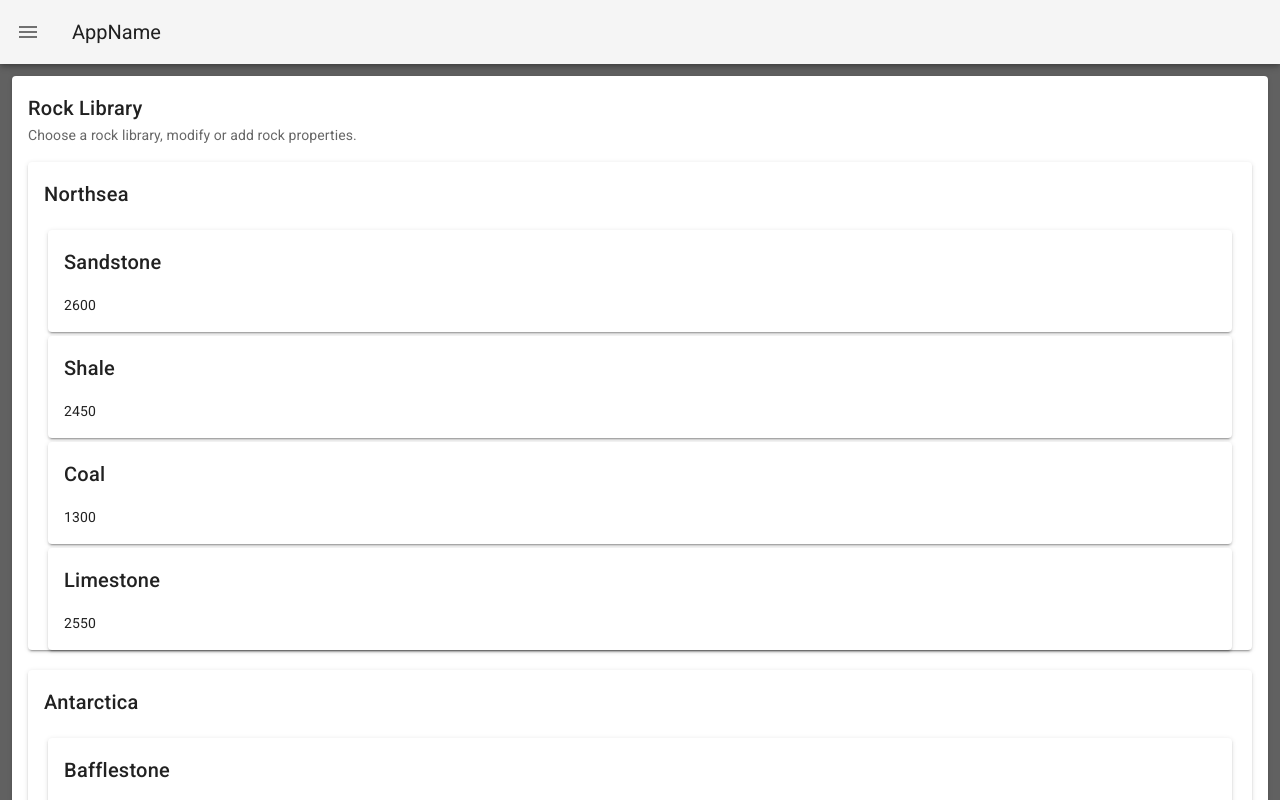
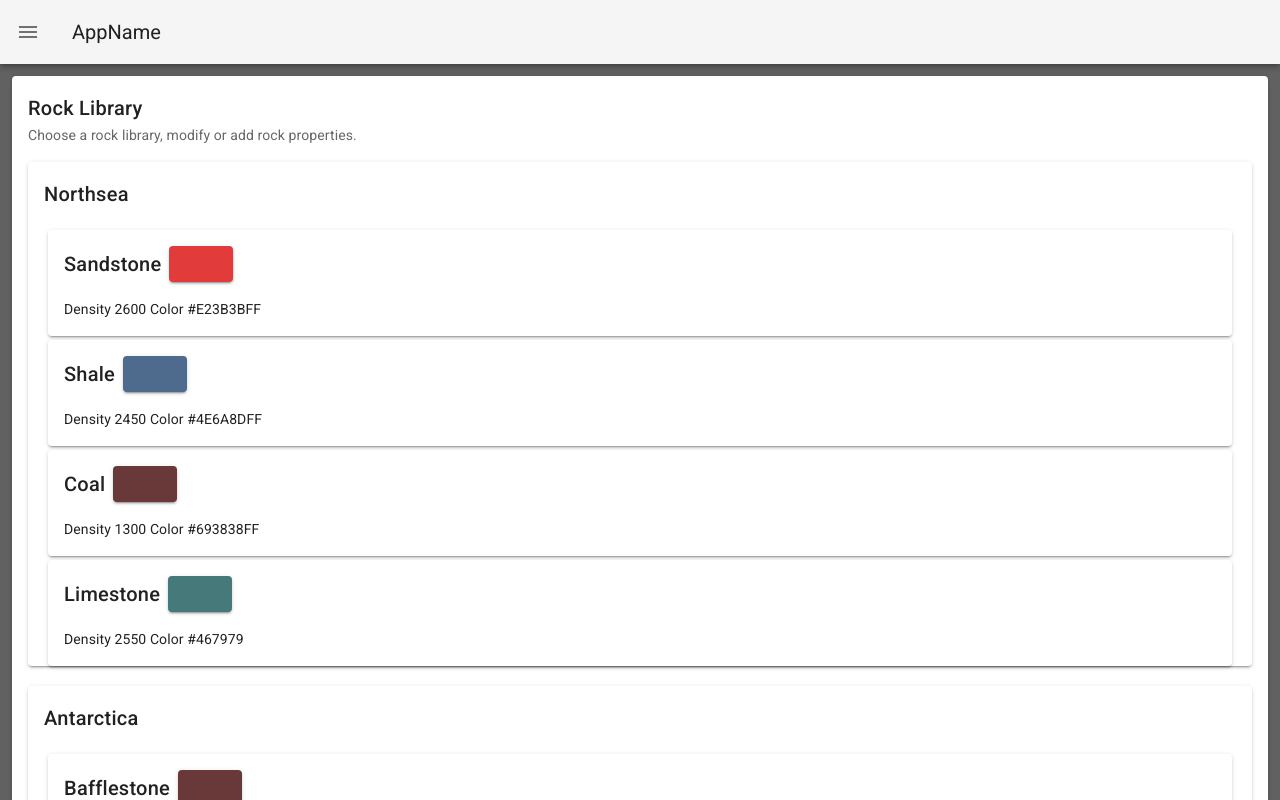
Before and after one commit to agilescientific/modelr2, a Vue app: page /#/rocklibrary in a window 1280 px wide. Shown: the top 800 px of the page. Built offline with nearby package versions, Linux system fonts and the light colour scheme.

Commit message:
RockLibrary color picker

```diff
--- a/src/components/RockLibrary/Rock.vue
+++ b/src/components/RockLibrary/Rock.vue
@@ -1,7 +1,26 @@
 <template>
   <div>
-    <v-card-title>{{ rock.name }}</v-card-title>
-    <v-card-text>{{ rock.density }}</v-card-text>
+    <v-card-title>
+      {{ rock.name }}
+      <v-btn @click="overlay = !overlay" class="ml-2" :color="rock.color"></v-btn>
+    </v-card-title>
+    <v-card-text>
+      <v-row>
+        <v-col>
+          Density {{ rock.density }}
+          Color {{ rock.color }}
+        </v-col>
+        <v-col>
+          <v-overlay
+            :absolute="false"
+            :value="overlay"
+          >
+          <v-color-picker v-model="rock.color"></v-color-picker>
+            <v-btn @click="overlay = !overlay">Close</v-btn>
+          </v-overlay>
+        </v-col>
+      </v-row>
+    </v-card-text>
   </div>
 </template>
 
@@ -9,9 +28,19 @@
   export default {
     name: 'Rock',
     props: ['index', 'libraryName'],
+    data() {
+      return {
+        overlay: false
+      }
+    },
     computed: {
-      rock() {
-        return this.$store.state.rockLibrary.libraries[this.libraryName][this.index]
+      rock: {
+        get() {
+          return this.$store.state.rockLibrary.libraries[this.libraryName][this.index]
+        },
+        set(value) {
+          this.$store.state.rockLibrary.libraries[this.libraryName][this.index] = value
+        }
       }
     }
   }
```
